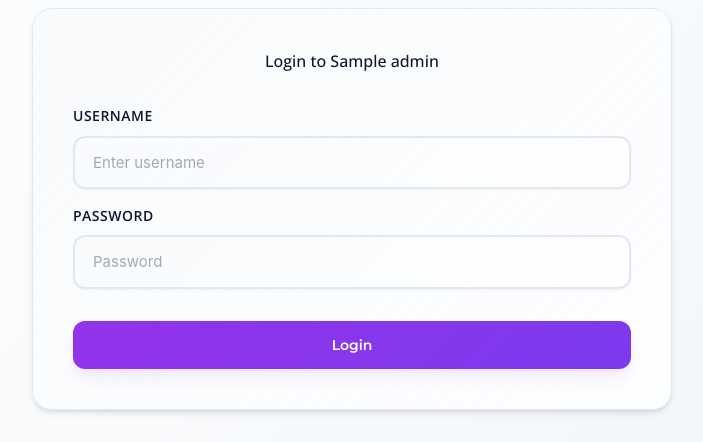
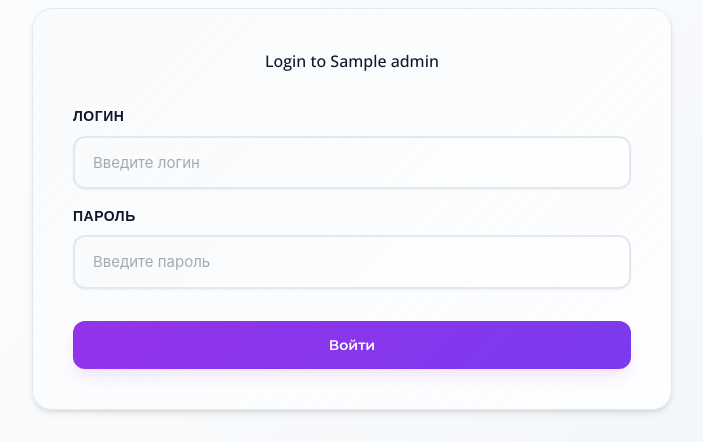
Before and after one commit to Yandex-Hackaton/ihearyou, a Python web app: template backend/admin/templates/sqladmin/login.html in a window 1280 px wide. Shown: the part 191-633 px from the top of the page, without its empty margins (288-991 px from the left). Run offline with Jinja, Linux system fonts and the light colour scheme; the template is opened without the code that fills it: most values are stand-ins (such as "Sample title", 1, 10 or a date in 2020).

Commit message:
fix: input styles

```diff
--- a/backend/admin/templates/sqladmin/login.html
+++ b/backend/admin/templates/sqladmin/login.html
@@ -5,31 +5,33 @@
     <div class="card-body">
       <h2 class="card-title text-center mb-4">Login to {{ admin.title }}</h2>
       <div class="mb-3">
-        <label class="form-label">Username</label>
+        <label class="form-label">
+          Логин
+        </label>
         {% if error %}
-        <input name="username" type="text" class="form-control is-invalid" placeholder="Enter username"
+        <input name="username" type="text" class="form-control is-invalid" placeholder="Введите логин"
           autocomplete="off">
         <div class="invalid-feedback">{{ error }}</div>
         {% else %}
-        <input name="username" type="text" class="form-control" placeholder="Enter username" autocomplete="off">
+        <input name="username" type="text" class="form-control" placeholder="Введите логин" autocomplete="off">
         {% endif %}
       </div>
       <div class="mb-2">
         <label class="form-label">
-          Password
+          Пароль
         </label>
-        <div class="input-group input-group-flat">
+        <!-- <div class="input-group input-group-flat"> -->
           {% if error %}
-          <input name="password" type="password" class="form-control is-invalid" placeholder="Password"
+          <input name="password" type="password" class="form-control is-invalid" placeholder="Введите пароль"
             autocomplete="off">
           <div class="invalid-feedback">{{ error }}</div>
           {% else %}
-          <input name="password" type="password" class="form-control" placeholder="Password" autocomplete="off">
+          <input name="password" type="password" class="form-control" placeholder="Введите пароль" autocomplete="off">
           {% endif %}
-        </div>
+        <!-- </div> -->
       </div>
       <div class="form-footer">
-        <button type="submit" class="btn btn-primary w-100">Login</button>
+        <button type="submit" class="btn btn-primary w-100">Войти</button>
       </div>
     </div>
   </form>
```
